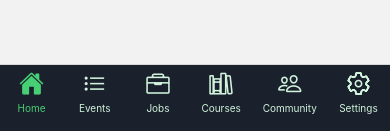
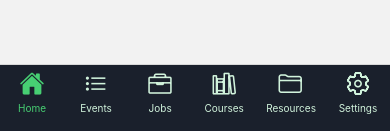
Before and after one commit to thecyberworld/thecyberhub-app, a React Native app: screen / in a window 390 px wide. Shown: the part 710-841 px from the top of the page. Built offline with nearby package versions, Linux system fonts and the light colour scheme.

Commit message:
[Feature] Add Navigation for The Resources
Why: In The Web Site the Quiz, Community is part of the Resources tab
How: Use the native-stack nested in the tab stack
What: Add Stack Navigation for The Resources

```diff
--- a/App.tsx
+++ b/App.tsx
@@ -1,9 +1,15 @@
 import React from "react";
+import { StatusBar } from "react-native";
 
 import MainContainer from "./navigation/MainContainer";
 
 const App = () => {
-    return <MainContainer />;
+    return (
+        <>
+            <StatusBar />
+            <MainContainer />
+        </>
+    );
 };
 
 export default App;
--- a/navigation/MainContainer.tsx
+++ b/navigation/MainContainer.tsx
@@ -4,7 +4,8 @@ import { NavigationContainer } from "@react-navigation/native";
 
 // Screens
 // import DetailsScreen from '../screens/DetailsScreen';
-import Community from "../screens/Community/Community";
+// import Community from "../screens/Resources/Community";
+import ResourcesNav from "./ResourcesNav";
 import CourseScreen from "../screens/Courses/Coursescreen";
 import EventsScreen from "../screens/EventsScreen";
 import HomeScreen from "../screens/HomeScreen";
@@ -13,17 +14,20 @@ import SettingsScreen from "../screens/SettingsScreen";
 import Colors from "../styles/colors";
 
 //Screen names
-const homeName = "Home";
-// const detailsName = 'Details';
-const eventsName = "Events";
-const settingsName = "Settings";
-const jobsName = "Jobs";
-const courseName = "Courses";
-const community = "Community";
+const screenNames = {
+    homeName: "Home",
+    detailsName: "Details",
+    eventsName: "Events",
+    settingsName: "Settings",
+    jobsName: "Jobs",
+    courseName: "Courses",
+    resources: "Resources",
+};
 
 const Tab = createBottomTabNavigator();
 
 export default function MainContainer() {
+    const { homeName, eventsName, settingsName, detailsName, jobsName, courseName, resources } = screenNames;
     return (
         <NavigationContainer>
             <Tab.Navigator
@@ -32,23 +36,28 @@ export default function MainContainer() {
                     tabBarIcon: ({ focused, color, size }) => {
                         let iconName;
                         const rn = route.name;
-
-                        if (rn === homeName) {
-                            iconName = focused ? "home" : "home-outline";
-                        }
-                        // else if (rn === detailsName) {
-                        //   iconName = focused ? 'list' : 'list-outline';
-                        // }
-                        else if (rn === eventsName) {
-                            iconName = focused ? "list" : "list-outline";
-                        } else if (rn === settingsName) {
-                            iconName = focused ? "settings" : "settings-outline";
-                        } else if (rn === jobsName) {
-                            iconName = focused ? "briefcase-sharp" : "briefcase-outline";
-                        } else if (rn === courseName) {
-                            iconName = focused ? "library" : "library-outline";
-                        } else if (rn === community) {
-                            iconName = focused ? "people" : "people-outline";
+                        switch (rn) {
+                            case homeName:
+                                iconName = focused ? "home" : "home-outline";
+                                break;
+                            case detailsName:
+                                iconName = focused ? "list" : "list-outline";
+                                break;
+                            case eventsName:
+                                iconName = focused ? "list" : "list-outline";
+                                break;
+                            case settingsName:
+                                iconName = focused ? "settings" : "settings-outline";
+                                break;
+                            case jobsName:
+                                iconName = focused ? "briefcase-sharp" : "briefcase-outline";
+                                break;
+                            case courseName:
+                                iconName = focused ? "library" : "library-outline";
+                                break;
+                            case resources:
+                                iconName = focused ? "folder" : "folder-outline";
+                                break;
                         }
                         return <Ionicons name={iconName} size={size} color={color} />;
                     },
@@ -70,7 +79,7 @@ export default function MainContainer() {
                 <Tab.Screen name={eventsName} component={EventsScreen} />
                 <Tab.Screen name={jobsName} component={JobsScreen} />
                 <Tab.Screen name={courseName} component={CourseScreen} />
-                <Tab.Screen name={community} component={Community} />
+                <Tab.Screen name={resources} component={ResourcesNav} />
                 <Tab.Screen name={settingsName} component={SettingsScreen} />
             </Tab.Navigator>
         </NavigationContainer>
--- /dev/null
+++ b/navigation/ResourcesNav.tsx
@@ -0,0 +1,25 @@
+import { createNativeStackNavigator } from "@react-navigation/native-stack";
+
+import Community from "../screens/Resources/Community";
+import Quiz from "../screens/Resources/Quiz";
+import Resources from "../screens/Resources/Resources";
+
+const Stack = createNativeStackNavigator();
+
+const resourcesScreenNames = {
+    resourcesOptions: "ResourcesOptions",
+    community: "Community",
+    quiz: "Quiz",
+};
+
+const ResourcesNav = () => {
+    const { resourcesOptions, ...otherScreens } = resourcesScreenNames;
+    return (
+        <Stack.Navigator screenOptions={{ headerShown: false }}>
+            <Stack.Screen name={resourcesOptions} component={Resources} initialParams={{ otherScreens }} />
+            <Stack.Screen name={otherScreens.community} component={Community} />
+            <Stack.Screen name={otherScreens.quiz} component={Quiz} />
+        </Stack.Navigator>
+    );
+};
+export default ResourcesNav;
--- a/package.json
+++ b/package.json
@@ -16,6 +16,7 @@
         "@react-native-community/masked-view": "0.1.11",
         "@react-navigation/bottom-tabs": "^6.5.2",
         "@react-navigation/native": "^6.0.13",
+        "@react-navigation/native-stack": "^6.9.17",
         "@react-navigation/stack": "^6.3.10",
         "@types/react": "~18.2.14",
         "@types/react-native": "^0.70.6",
--- a/screens/JobsScreen.tsx
+++ b/screens/JobsScreen.tsx
@@ -1,5 +1,5 @@
 import React from "react";
-import { View, ScrollView, StatusBar, StyleSheet } from "react-native";
+import { View, ScrollView, StyleSheet } from "react-native";
 
 import JobsCard from "../components/JobCard";
 import { jobsData } from "../utils/jobsData";
@@ -7,7 +7,6 @@ import { jobsData } from "../utils/jobsData";
 const JobsScreen = () => {
     return (
         <>
-            <StatusBar />
             <ScrollView showsVerticalScrollIndicator={false} contentContainerStyle={{ flexGrow: 1 }}>
                 <View style={styles.container}>
                     {Array.isArray(jobsData) && jobsData.length > 0
--- /dev/null
+++ b/screens/Resources/Quiz.tsx
@@ -0,0 +1,4 @@
+const Quiz = () => {
+    return <></>;
+};
+export default Quiz;
--- /dev/null
+++ b/screens/Resources/Resources.tsx
@@ -0,0 +1,60 @@
+import { Pressable, Text, View, StyleSheet } from "react-native";
+
+import Colors from "../../styles/colors";
+
+const Resources = ({ navigation, route }) => {
+    const { otherScreens } = route.params;
+    const header = (
+        <View style={{ flex: 0.2, alignItems: "center", justifyContent: "flex-start" }}>
+            <Text style={{ fontSize: 32, lineHeight: 32, color: "white" }}>Resources</Text>
+        </View>
+    );
+    const screens = Object.keys(otherScreens).map((screen) => (
+        <Pressable
+            key={screen}
+            onPress={() => {
+                navigation.navigate(otherScreens[screen]);
+            }}
+            style={({ pressed }) => pressed && styles.pressedLink}
+        >
+            <View style={styles.link}>
+                <Text style={styles.linkText}>{otherScreens[screen]}</Text>
+            </View>
+        </Pressable>
+    ));
+    return (
+        <View
+            style={{
+                flex: 1,
+                justifyContent: "center",
+                alignItems: "center",
+                backgroundColor: "#181818",
+            }}
+        >
+            {header}
+            {screens}
+        </View>
+    );
+};
+export default Resources;
+
+const styles = StyleSheet.create({
+    link: {
+        width: 300,
+        borderWidth: 1,
+        borderStyle: "solid",
+        borderColor: Colors.primaryDarkest,
+        margin: 20,
+        padding: 10,
+        borderRadius: 10,
+        backgroundColor: Colors.primaryDarkest,
+    },
+    pressedLink: {
+        opacity: 0.7,
+    },
+    linkText: {
+        color: Colors.white,
+        fontSize: 20,
+        textAlign: "center",
+    },
+});
--- a/styles/colors.js
+++ b/styles/colors.js
@@ -4,7 +4,7 @@ export default {
     primaryLightest: "#d1f3dc",
     primaryLight: "#a3e7b9",
     primary: "#47cf73",
-    primaryDark: "#24683a",
+    primaryDark: "#236738",
     primaryDarkest: "#12341d",
     secondaryLightest: "#fee5fc",
     secondaryLight: "#fccaf9",
```
Also changed, not shown: screens/Resources/Community.tsx (renamed from screens/Community/Community.tsx), 1 other file (tests, documents, lock files or other folders).
